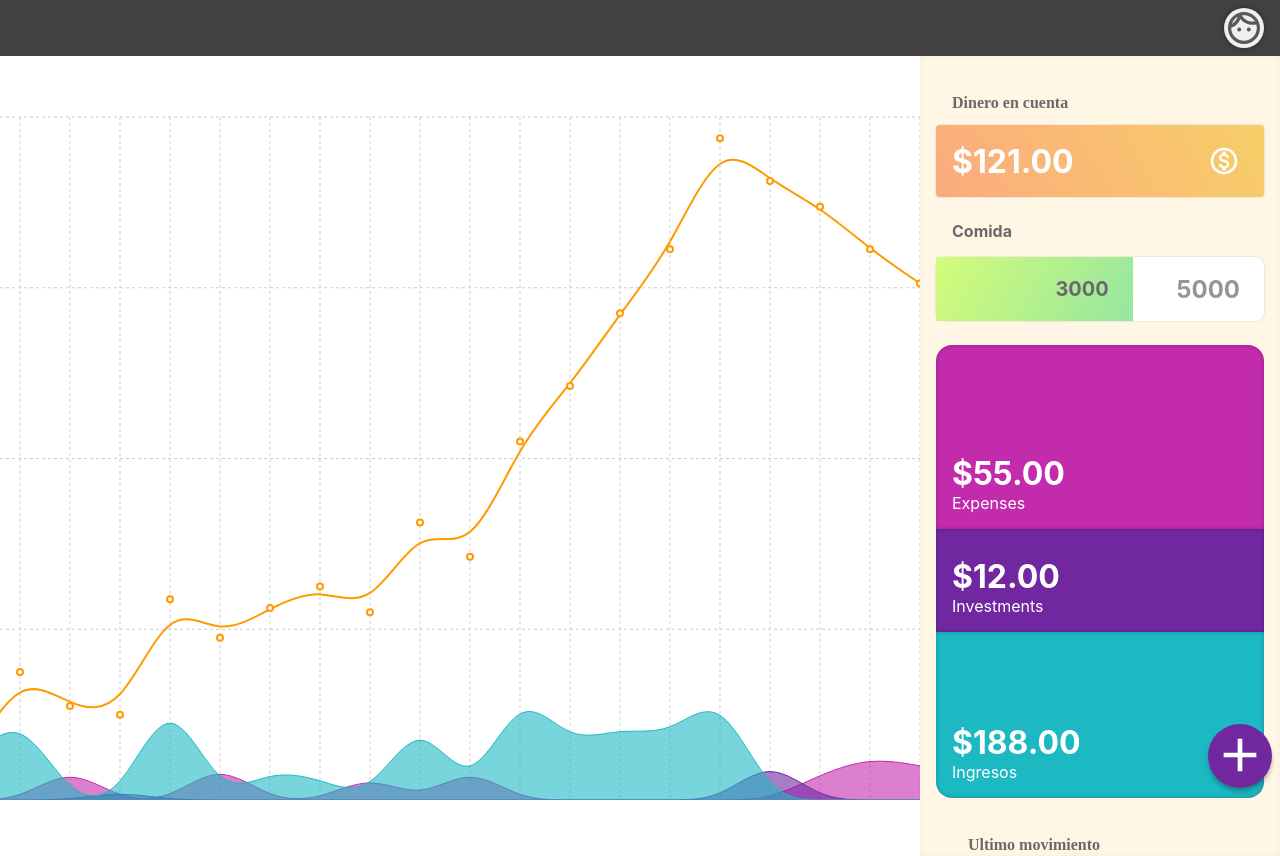
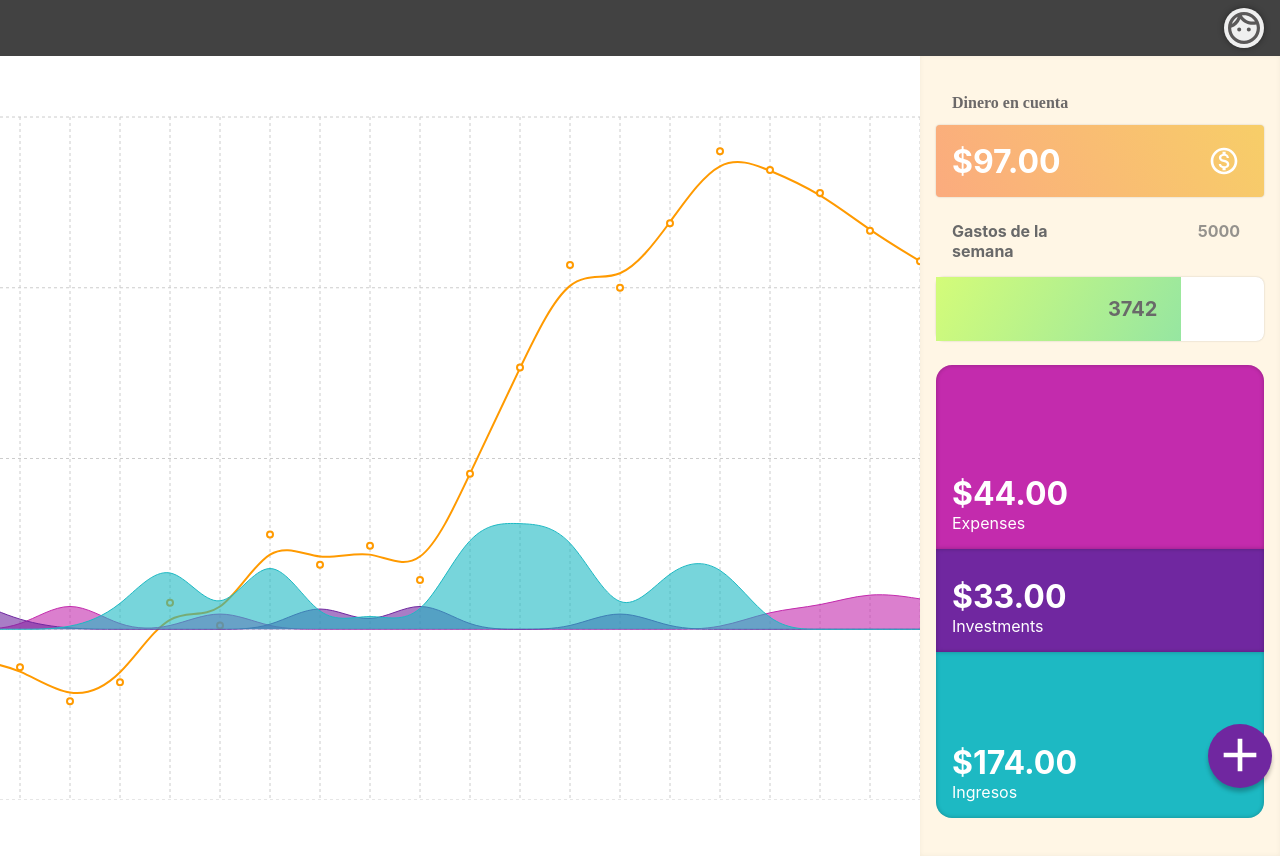
Before and after one commit to victoraguilerag/lifeline, a Next.js app: page / in a window 1280 px wide. Built offline with nearby package versions, Linux system fonts and the light colour scheme; a web font is replaced by a local one.

Commit message:
Dynamic width for progress bars

```diff
--- a/components/progressBar.js
+++ b/components/progressBar.js
@@ -1,27 +1,30 @@
-import { style } from 'd3-selection';
+import { useRef, useEffect } from 'react'
 import styles from '../styles/ProgressBar.module.css'
 
-const progressBar = ({
+function ProgressBar({
   progress,
   value,
   name,
   budget
-}) => {
+}) {
+  useEffect(() => {
+    console.log('setting up the width');
+    ref.current.style.width = progress;
+  })
+  const ref = useRef(null)
   return (
     <div className={styles.progressBar}>
       <div className={styles.name}>{name}</div>
-      {/* <div className={styles.budget}>{budget}</div> */}
+      <div className={styles.budget}>{budget}</div>
       {/* <div style={{left: progress}} className={styles.cursor}>{value}</div> */}
       <div className={styles.bar}>
-        <div style={{width: progress}} className={styles.progress} data-progress={progress}>
+        <div ref={ref} className={styles.progress}>
           <div className={styles.progressValue}>{value}</div>
         </div>
-        <div className={styles.barValue}>
-          {budget}
-        </div>
+        {/* <div className={styles.barValue}>{budget}</div> */}
       </div>
     </div>
   )
 }
 
-export default progressBar;
+export default ProgressBar;
--- a/pages/index.js
+++ b/pages/index.js
@@ -32,10 +32,13 @@ const types = [
 
 const presupuestos = [
   {
-    name: 'Comida',
+    name: 'Gastos de la semana',
     period: 'week',
     budget: 5000,
-    value: 3000,
+    value: faker.datatype.number({
+      'min': 1000,
+      'max': 4000
+    }),
   },
   {
     name: 'fin de semanas',
@@ -179,6 +182,7 @@ export default function Home() {
   const lastItem = data && data.slice(-1).pop();
 
   const progress = (100 / presupuestos[0].budget) * presupuestos[0].value;
+  console.log("progress");
   console.log(presupuestos[0]);
   console.log(progress);
   return (
@@ -263,6 +267,7 @@ export default function Home() {
               progress={progress + "%"}
               value={presupuestos[0].value}
             />
+
             {/* Resumen */}
             <div className={styles.resume}>
               {/* <label>Resume</label> */}
--- a/styles/ProgressBar.module.css
+++ b/styles/ProgressBar.module.css
@@ -28,6 +28,9 @@
 .budget {
   display: flex;
   justify-content: flex-end;
+  margin-right: 24px;
+  color: dimgray;
+  opacity: .7;
 }
 
 .cursor {
```
